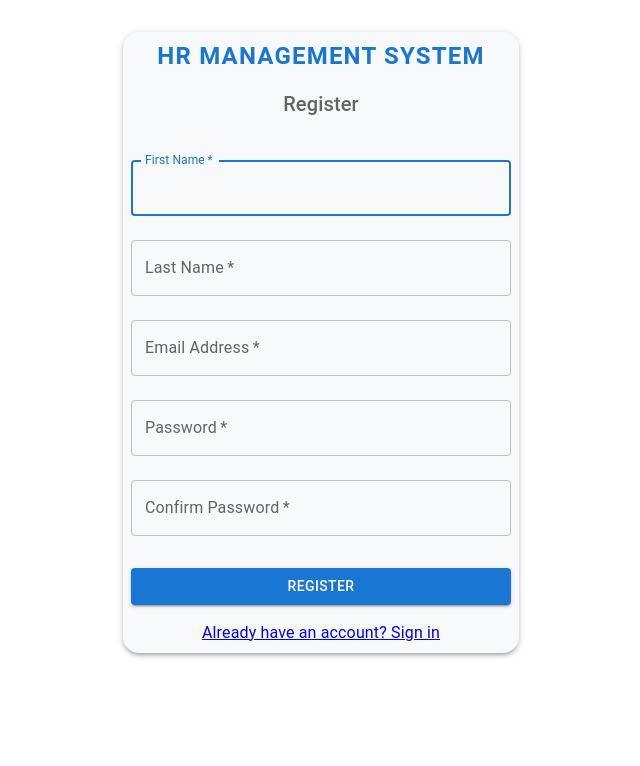
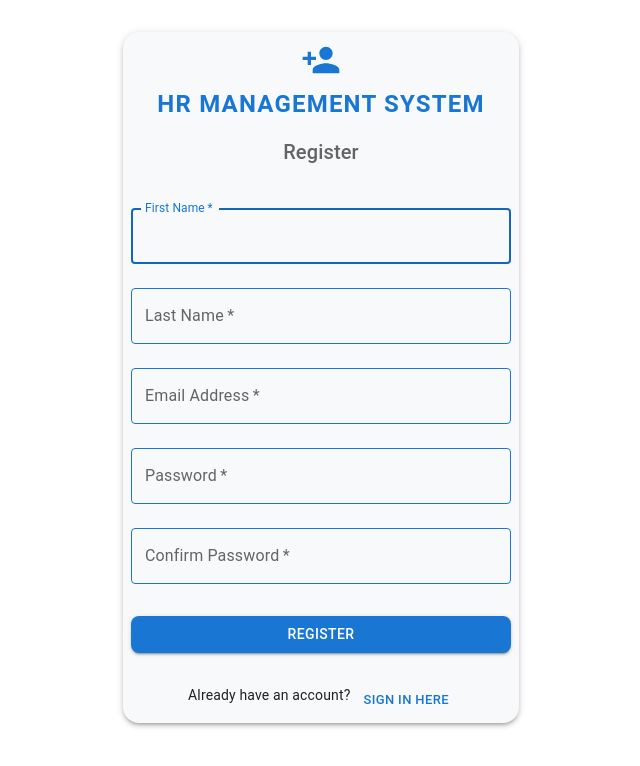
Before and after one commit to kumaradevi/Hrms, a React (Create React App) app in the folder hrms/: page /register in a window 1280 px wide. Shown: the top 766 px of the page, without its empty margins (319-959 px from the left). Built offline with nearby package versions, Linux system fonts and the light colour scheme.

Commit message:
Update Register.jsx
completed register page

```diff
--- a/hrms/src/pages/auth/Register.jsx
+++ b/hrms/src/pages/auth/Register.jsx
@@ -1,15 +1,12 @@
 import React, { useState } from 'react';
-import { Typography, Container, TextField, Button, Box, Alert,Paper,useTheme,useMediaQuery } from '@mui/material';
-import { Link,  useNavigate } from 'react-router-dom';
+import { Typography, Container, TextField, Button, Box, Alert, Paper, useTheme, useMediaQuery } from '@mui/material';
+import { Link, useNavigate } from 'react-router-dom';
 import PersonAddIcon from '@mui/icons-material/PersonAdd';
 
-
 function Register() {
-  const navigate=useNavigate();
+  const navigate = useNavigate();
   const theme = useTheme();
   const isMobile = useMediaQuery(theme.breakpoints.down('sm'));
-
-
 
   const [formData, setFormData] = useState({
     firstName: '',
@@ -32,10 +29,10 @@ function Register() {
       setError('Passwords do not match');
       return;
     }
-      if(formData.firstName && formData.email && formData.password && formData.confirmPassword){
-      console.log('Registration data:',formData);
-      navigate("/login")
-      }
+    if (formData.firstName && formData.email && formData.password && formData.confirmPassword) {
+      console.log('Registration data:', formData);
+      navigate("/login");
+    }
   };
 
   return (
@@ -43,15 +40,16 @@ function Register() {
       <Paper
         elevation={3}
         sx={{
-          marginTop:1,
-          display:'flex',
-          flexDirection:'column',
-          alignItems:'center',
+          marginTop: 1,
+          display: 'flex',
+          flexDirection: 'column',
+          alignItems: 'center',
           padding: theme.spacing(1),
           backgroundColor: '#f8f9fa',
           borderRadius: theme.spacing(2),
-          }}
+        }}
       >
+        <PersonAddIcon sx={{ fontSize: 40, color: 'primary.main', mb: 1 }} />
         <Typography
           component="h1"
           variant={isMobile ? "h6" : "h5"}
@@ -81,10 +79,8 @@ function Register() {
         >
           Register
         </Typography>
-
-
-        <Box component="form" onSubmit={handleSubmit} noValidate sx={{ mt: 1 }}>
-          {error && <Alert severity="error">{error}</Alert>}
+        <Box component="form" onSubmit={handleSubmit} noValidate sx={{ mt: 1, width: '100%' }}>
+          {error && <Alert severity="error" sx={{ mb: 2 }}>{error}</Alert>}
           <TextField
             margin="normal"
             required
@@ -96,6 +92,13 @@ function Register() {
             autoFocus
             value={formData.firstName}
             onChange={handleChange}
+            sx={{
+              '& .MuiOutlinedInput-root': {
+                '& fieldset': { borderColor: 'primary.main' },
+                '&:hover fieldset': { borderColor: 'primary.dark' },
+                '&.Mui-focused fieldset': { borderColor: 'primary.dark' },
+              },
+            }}
           />
           <TextField
             margin="normal"
@@ -107,6 +110,13 @@ function Register() {
             autoComplete="family-name"
             value={formData.lastName}
             onChange={handleChange}
+            sx={{
+              '& .MuiOutlinedInput-root': {
+                '& fieldset': { borderColor: 'primary.main' },
+                '&:hover fieldset': { borderColor: 'primary.dark' },
+                '&.Mui-focused fieldset': { borderColor: 'primary.dark' },
+              },
+            }}
           />
           <TextField
             margin="normal"
@@ -119,6 +129,13 @@ function Register() {
             autoComplete="email"
             value={formData.email}
             onChange={handleChange}
+            sx={{
+              '& .MuiOutlinedInput-root': {
+                '& fieldset': { borderColor: 'primary.main' },
+                '&:hover fieldset': { borderColor: 'primary.dark' },
+                '&.Mui-focused fieldset': { borderColor: 'primary.dark' },
+              },
+            }}
           />
           <TextField
             margin="normal"
@@ -131,6 +148,13 @@ function Register() {
             autoComplete="new-password"
             value={formData.password}
             onChange={handleChange}
+            sx={{
+              '& .MuiOutlinedInput-root': {
+                '& fieldset': { borderColor: 'primary.main' },
+                '&:hover fieldset': { borderColor: 'primary.dark' },
+                '&.Mui-focused fieldset': { borderColor: 'primary.dark' },
+              },
+            }}
           />
           <TextField
             margin="normal"
@@ -143,20 +167,30 @@ function Register() {
             autoComplete="new-password"
             value={formData.confirmPassword}
             onChange={handleChange}
+            sx={{
+              '& .MuiOutlinedInput-root': {
+                '& fieldset': { borderColor: 'primary.main' },
+                '&:hover fieldset': { borderColor: 'primary.dark' },
+                '&.Mui-focused fieldset': { borderColor: 'primary.dark' },
+              },
+            }}
           />
           <Button
             type="submit"
             fullWidth
             variant="contained"
-            sx={{ mt: 3, mb: 2 }}
-            onClick={handleSubmit}
+            sx={{ mt: 3, mb: 2, borderRadius: 2 }}
           >
             Register
-
           </Button>
-          <Box sx={{ textAlign: 'center' }}>
-            <Link to="/login" variant="body2">
-              Already have an account? Sign in
+          <Box sx={{ display: 'flex', justifyContent: 'center', mt: 2, flexWrap: 'wrap' }}>
+            <Typography variant="body2" sx={{ mr: 1 }}>
+              Already have an account?
+            </Typography>
+            <Link to="/login" style={{ textDecoration: 'none' }}>
+              <Button variant="text" size="small">
+                Sign in here
+              </Button>
             </Link>
           </Box>
         </Box>
```
